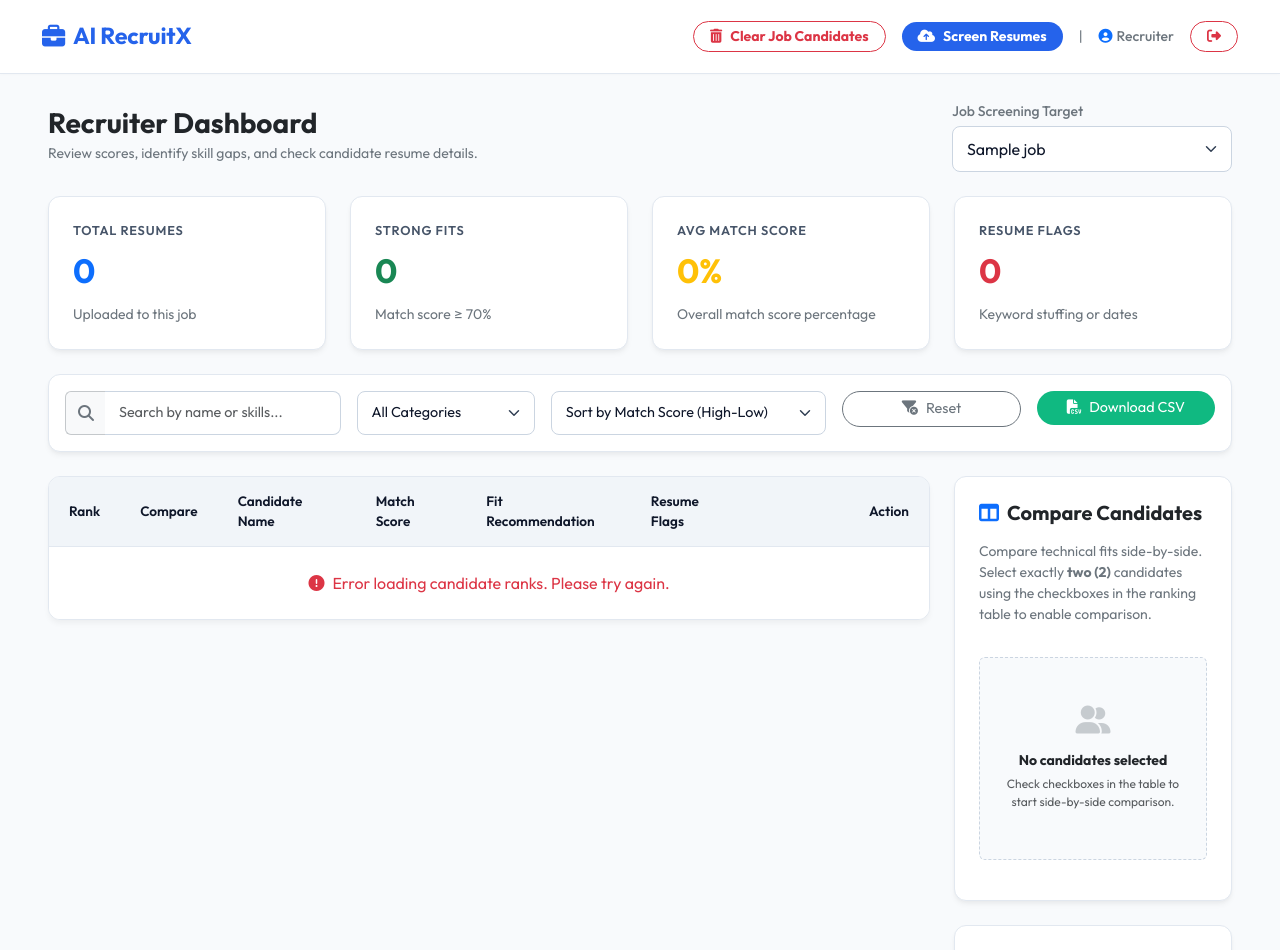
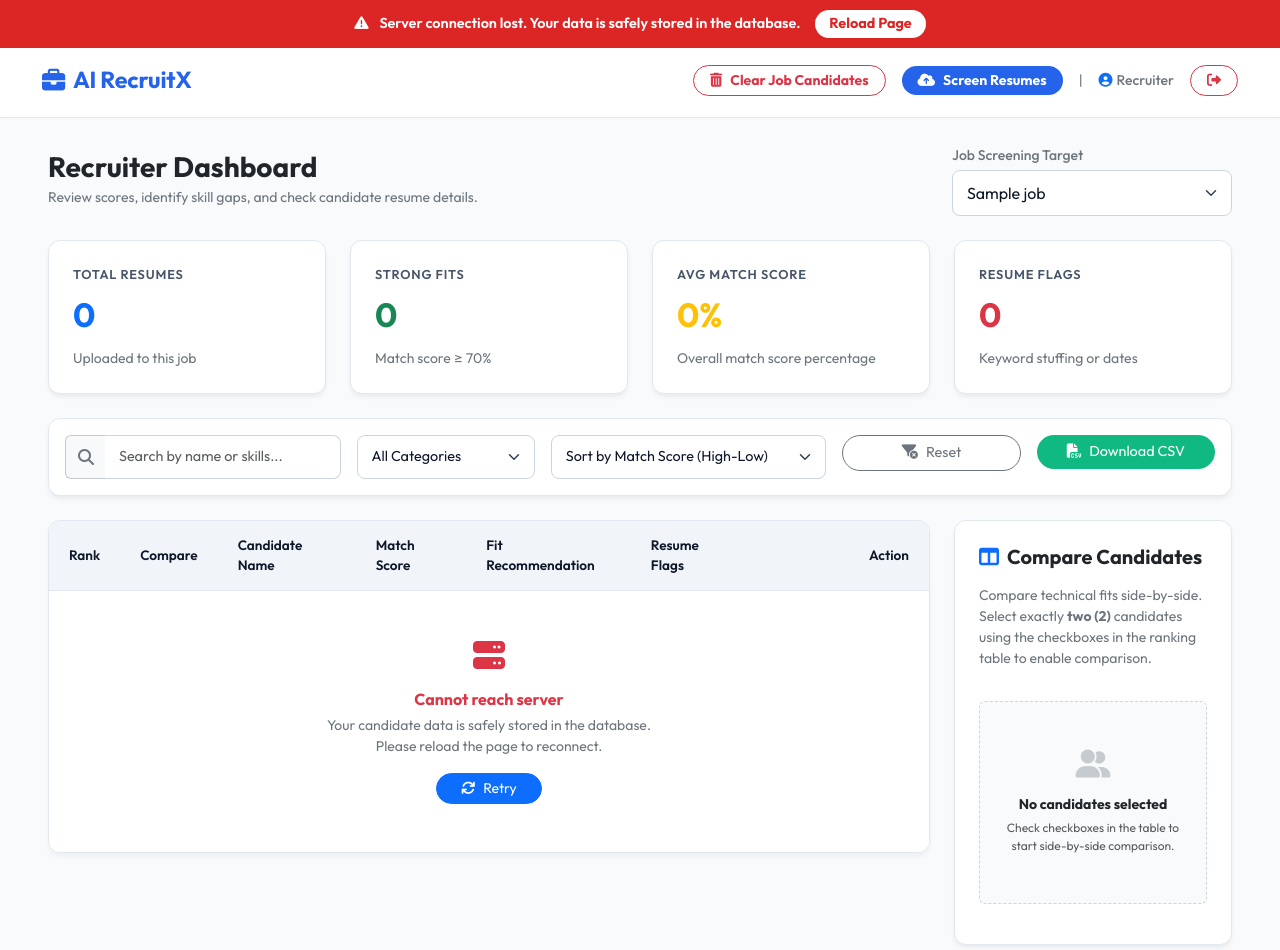
Before and after one commit to Harsh-sakpal/AI-RecruitX, a Flask app: template templates/dashboard.html in a window 1280 px wide. Shown: the top 950 px of the page. Run offline with Flask 2, Linux system fonts and the light colour scheme; the template is opened without the code that fills it: most values are stand-ins (such as "Sample title", 1, 10 or a date in 2020).

```diff
--- a/templates/dashboard.html
+++ b/templates/dashboard.html
@@ -36,6 +36,11 @@
     </nav>
 
     <!-- Main Container -->
+    <!-- Server Offline Banner (hidden by default) -->
+    <div id="server_offline_banner" style="display:none; position:fixed; top:0; left:0; width:100%; z-index:9999; background:#dc2626; color:#fff; text-align:center; padding:10px 20px; font-size:0.9rem; font-weight:600;">
+        <i class="fa-solid fa-triangle-exclamation me-2"></i>
+        Server connection lost. Your data is safely stored in the database. <button onclick="location.reload()" style="margin-left:12px; background:white; color:#dc2626; border:none; border-radius:20px; padding:3px 14px; font-weight:700; cursor:pointer;">Reload Page</button>
+    </div>
     <div class="container-fluid px-md-5 py-4">
         <!-- Header -->
         <div class="row align-items-center mb-4">
@@ -427,7 +432,17 @@
         const detailModalEl = document.getElementById('detailModal');
         const detailModal = new bootstrap.Modal(detailModalEl);
 
-        // Fetch Ranked candidates for a job
+        // Show/hide the server offline banner
+        function showOfflineBanner() {
+            document.getElementById('server_offline_banner').style.display = 'block';
+            document.body.style.paddingTop = '44px';
+        }
+        function hideOfflineBanner() {
+            document.getElementById('server_offline_banner').style.display = 'none';
+            document.body.style.paddingTop = '';
+        }
+
+        // Fetch Ranked candidates for a job (with retry + error proof handling)
         function fetchCandidates() {
             const jobId = jobSelect.value;
             if (!jobId) {
@@ -435,21 +450,45 @@
                 return;
             }
 
-            tableBody.innerHTML = `<tr><td colspan="7" class="text-center py-5 text-secondary"><div class="spinner-border text-primary mb-2" role="status"></div><div>Analyzing applicant data...</div></td></tr>`;
+            tableBody.innerHTML = `<tr><td colspan="7" class="text-center py-5 text-secondary"><div class="spinner-border text-primary mb-2" role="status"></div><div>Loading candidates from database...</div></td></tr>`;
             selectedForComparison = [];
             updateComparisonPanel();
 
             fetch(`/ranked-candidates?job_id=${jobId}`)
-                .then(res => res.json())
+                .then(res => {
+                    if (!res.ok) throw new Error(`Server responded with status ${res.status}`);
+                    return res.json();
+                })
                 .then(data => {
-                    candidatesData = data;
+                    hideOfflineBanner();
+                    // Handle API error objects
+                    if (data.error) {
+                        tableBody.innerHTML = `<tr><td colspan="7" class="text-center py-4 text-danger"><i class="fa-solid fa-circle-exclamation me-2"></i>${data.error}</td></tr>`;
+                        return;
+                    }
+                    candidatesData = Array.isArray(data) ? data : [];
                     applyFiltersAndDraw();
                     updateMetrics();
-                    updateDashboardChart(data);
+                    updateDashboardChart(candidatesData);
                 })
                 .catch(err => {
-                    console.error(err);
-                    tableBody.innerHTML = `<tr><td colspan="7" class="text-center py-4 text-danger"><i class="fa-solid fa-circle-exclamation me-2"></i>Error loading candidate ranks. Please try again.</td></tr>`;
+                    console.error('fetchCandidates error:', err);
+                    // Show the offline banner so user knows data is safe
+                    showOfflineBanner();
+                    tableBody.innerHTML = `<tr><td colspan="7" class="text-center py-5">
+                        <i class="fa-solid fa-server fa-2x text-danger mb-3 d-block"></i>
+                        <div class="fw-bold text-danger mb-1">Cannot reach server</div>
+                        <div class="text-secondary small mb-3">Your candidate data is safely stored in the database.<br>Please reload the page to reconnect.</div>
+                        <button class="btn btn-primary btn-sm rounded-pill px-4" onclick="fetchCandidates()">
+                            <i class="fa-solid fa-arrows-rotate me-2"></i>Retry
+                        </button>
+                    </td></tr>`;
+                    // Auto-retry after 5 seconds
+                    setTimeout(() => {
+                        if (document.getElementById('server_offline_banner').style.display !== 'none') {
+                            fetchCandidates();
+                        }
+                    }, 5000);
                 });
         }
 
```
